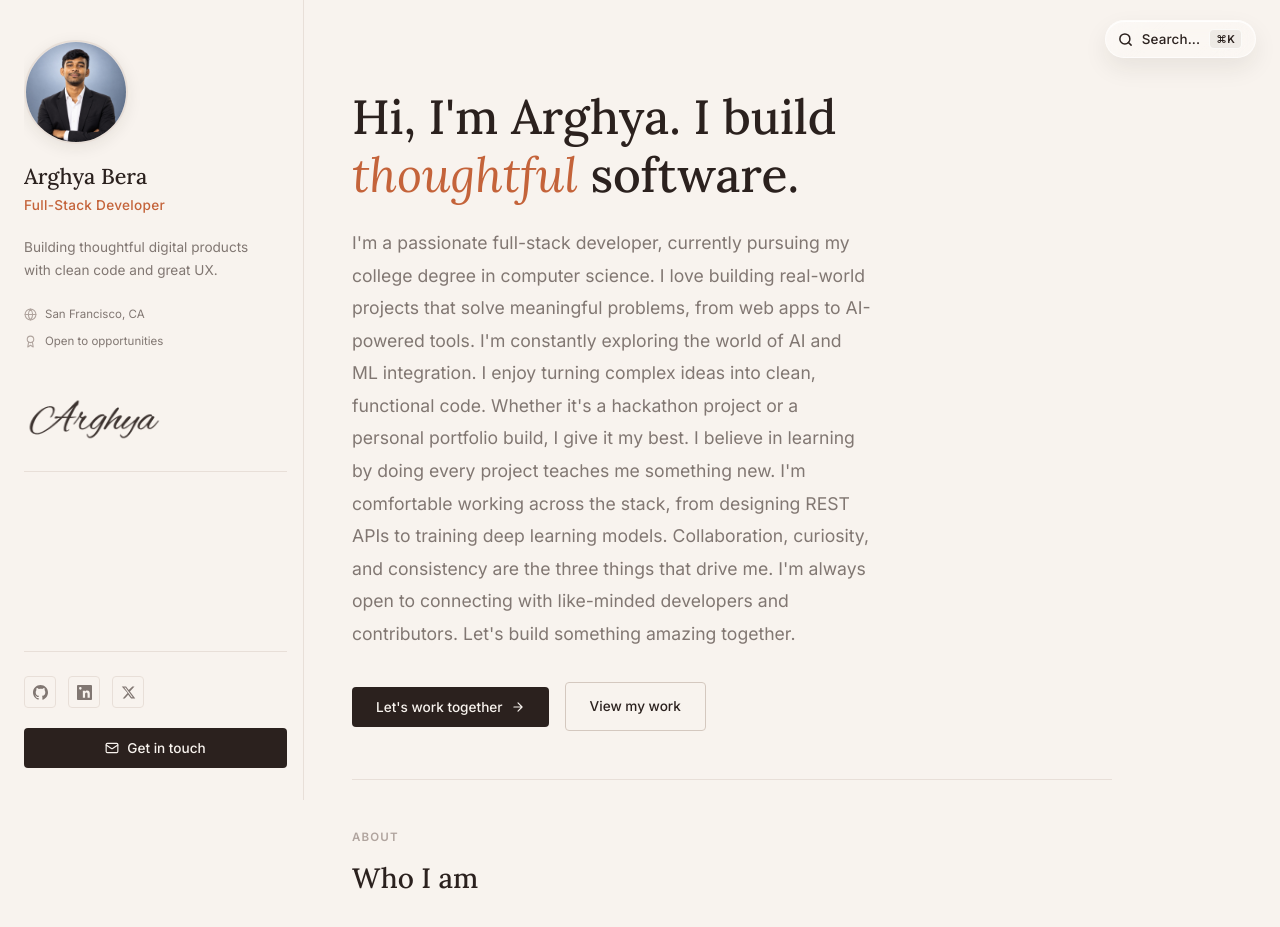
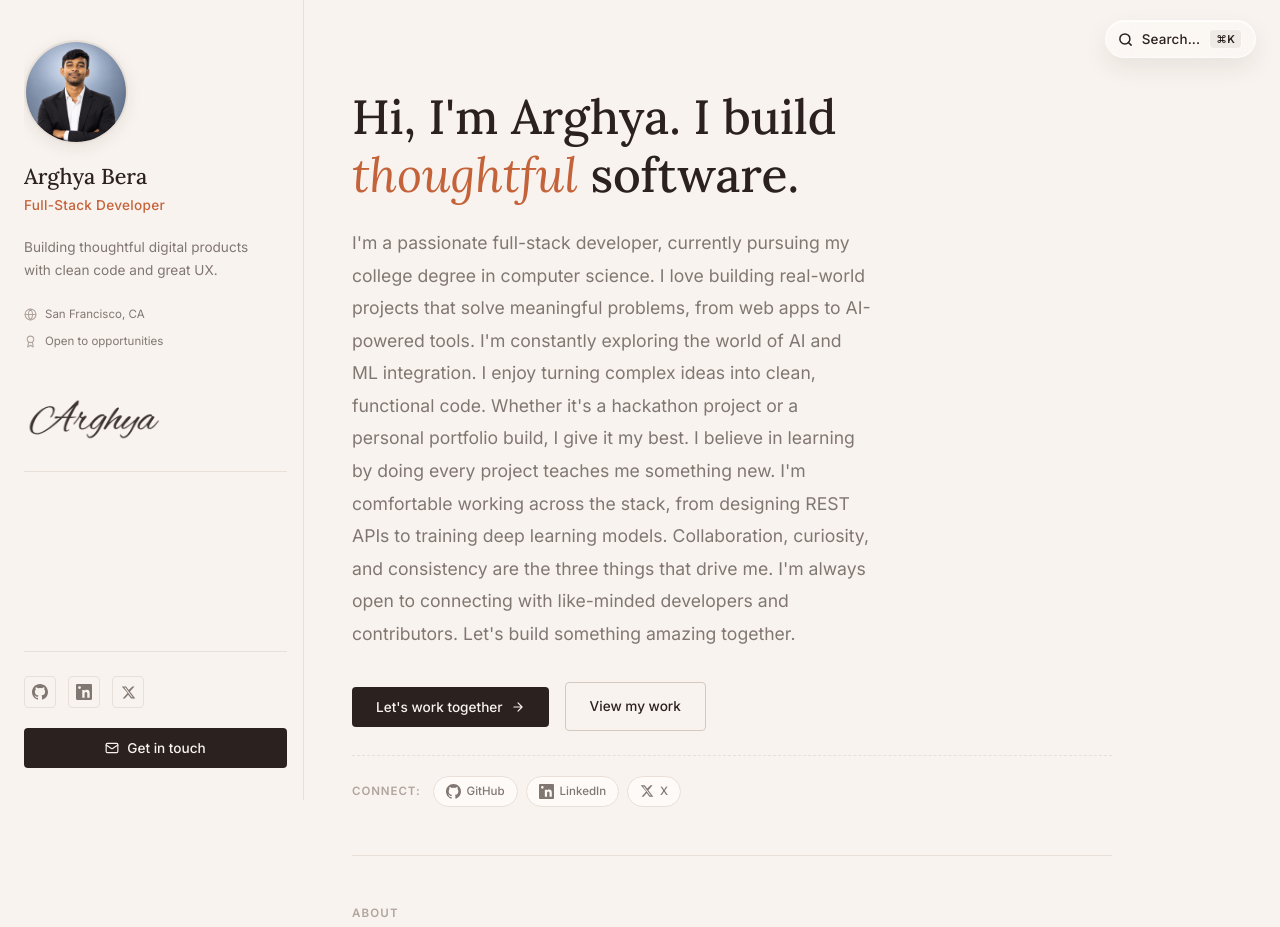
Before and after one commit to arghyabera007-hue/resume.me, a React (Vite) app: page / in a window 1280 px wide. Shown: the top 927 px of the page. Built offline with nearby package versions, Linux system fonts and the light colour scheme.

Commit message:
Add GitHub, LinkedIn, and X social profile links and icons across sidebar, hero, and contact

```diff
--- a/src/components/Contact.jsx
+++ b/src/components/Contact.jsx
@@ -1,5 +1,6 @@
 import { useState } from 'react';
 import { profile } from '../data/portfolio';
+import { IconGithub, IconLinkedin, IconX } from './SocialIcons';
 
 function validate(fields) {
   const errors = {};
@@ -154,6 +155,42 @@ export default function Contact() {
           {status === 'sending' ? 'Opening mail…' : 'Send message'}
         </button>
       </form>
+
+      <div className="contact__social">
+        <p className="contact__social-label">Connect directly via</p>
+        <div className="contact__social-links" aria-label="Social media profiles">
+          <a
+            href={profile.social.github}
+            target="_blank"
+            rel="noopener noreferrer"
+            className="contact__social-btn"
+            aria-label="GitHub profile"
+          >
+            <IconGithub size={16} />
+            <span>GitHub</span>
+          </a>
+          <a
+            href={profile.social.linkedin}
+            target="_blank"
+            rel="noopener noreferrer"
+            className="contact__social-btn"
+            aria-label="LinkedIn profile"
+          >
+            <IconLinkedin size={16} />
+            <span>LinkedIn</span>
+          </a>
+          <a
+            href={profile.social.x || profile.social.twitter}
+            target="_blank"
+            rel="noopener noreferrer"
+            className="contact__social-btn"
+            aria-label="X (Twitter) profile"
+          >
+            <IconX size={15} />
+            <span>X (Twitter)</span>
+          </a>
+        </div>
+      </div>
     </section>
   );
 }
--- a/src/components/Hero.jsx
+++ b/src/components/Hero.jsx
@@ -1,4 +1,5 @@
 import { profile } from '../data/portfolio';
+import { IconGithub, IconLinkedin, IconX } from './SocialIcons';
 
 function IconArrow() {
   return (
@@ -50,6 +51,45 @@ export default function Hero() {
           View my work
         </a>
       </div>
+
+      <div className="hero__social" aria-label="Social profiles">
+        <span className="hero__social-label">Connect:</span>
+        <div className="hero__social-links">
+          <a
+            href={profile.social.github}
+            target="_blank"
+            rel="noopener noreferrer"
+            className="hero__social-link"
+            aria-label="GitHub profile"
+            title="GitHub"
+          >
+            <IconGithub size={15} />
+            <span>GitHub</span>
+          </a>
+          <a
+            href={profile.social.linkedin}
+            target="_blank"
+            rel="noopener noreferrer"
+            className="hero__social-link"
+            aria-label="LinkedIn profile"
+            title="LinkedIn"
+          >
+            <IconLinkedin size={15} />
+            <span>LinkedIn</span>
+          </a>
+          <a
+            href={profile.social.x || profile.social.twitter}
+            target="_blank"
+            rel="noopener noreferrer"
+            className="hero__social-link"
+            aria-label="X (Twitter) profile"
+            title="X (Twitter)"
+          >
+            <IconX size={14} />
+            <span>X</span>
+          </a>
+        </div>
+      </div>
     </section>
   );
 }
--- a/src/components/Sidebar.jsx
+++ b/src/components/Sidebar.jsx
@@ -1,5 +1,6 @@
 import { useEffect } from 'react';
 import { profile } from '../data/portfolio';
+import { IconGithub, IconLinkedin, IconX } from './SocialIcons';
 
 function IconGlobe() {
   return (
@@ -18,29 +19,7 @@ function IconBadge() {
   );
 }
 
-function IconGithub() {
-  return (
-    <svg width="15" height="15" viewBox="0 0 24 24" fill="currentColor">
-      <path d="M12 0C5.37 0 0 5.37 0 12c0 5.3 3.44 9.8 8.21 11.39.6.11.82-.26.82-.58v-2.03c-3.34.73-4.04-1.61-4.04-1.61-.54-1.38-1.33-1.75-1.33-1.75-1.09-.74.08-.73.08-.73 1.2.08 1.84 1.24 1.84 1.24 1.07 1.83 2.8 1.3 3.49 1 .11-.77.42-1.3.76-1.6-2.67-.3-5.47-1.33-5.47-5.93 0-1.31.47-2.38 1.24-3.22-.13-.3-.54-1.52.12-3.18 0 0 1.01-.32 3.3 1.23a11.5 11.5 0 0 1 3-.4c1.02.01 2.04.14 3 .4 2.28-1.55 3.3-1.23 3.3-1.23.66 1.66.24 2.88.12 3.18.77.84 1.24 1.91 1.24 3.22 0 4.61-2.81 5.63-5.48 5.93.43.37.81 1.1.81 2.22v3.29c0 .32.21.7.82.58C20.56 21.8 24 17.3 24 12 24 5.37 18.63 0 12 0z"/>
-    </svg>
-  );
-}
 
-function IconLinkedin() {
-  return (
-    <svg width="15" height="15" viewBox="0 0 24 24" fill="currentColor">
-      <path d="M20.45 20.45h-3.55v-5.57c0-1.33-.03-3.04-1.85-3.04-1.85 0-2.13 1.45-2.13 2.94v5.67H9.37V9h3.41v1.56h.05c.48-.9 1.64-1.85 3.37-1.85 3.6 0 4.27 2.37 4.27 5.46v6.28zM5.34 7.43a2.06 2.06 0 1 1 0-4.12 2.06 2.06 0 0 1 0 4.12zM3.56 20.45h3.55V9H3.56v11.45zM22.23 0H1.77C.79 0 0 .77 0 1.72v20.56C0 23.23.79 24 1.77 24h20.46c.98 0 1.77-.77 1.77-1.72V1.72C24 .77 23.21 0 22.23 0z"/>
-    </svg>
-  );
-}
-
-function IconTwitter() {
-  return (
-    <svg width="15" height="15" viewBox="0 0 24 24" fill="currentColor">
-      <path d="M18.244 2.25h3.308l-7.227 8.26 8.502 11.24H16.17l-4.714-6.231-5.401 6.231H2.746l7.73-8.835L1.254 2.25H8.08l4.258 5.63L18.244 2.25zm-1.161 17.52h1.833L7.084 4.126H5.117L17.083 19.77z"/>
-    </svg>
-  );
-}
 
 function IconMail() {
   return (
@@ -112,8 +91,9 @@ export default function Sidebar({ isOpen, onClose }) {
             rel="noopener noreferrer"
             className="sidebar__social-link"
             aria-label="GitHub profile"
+            title="GitHub"
           >
-            <IconGithub />
+            <IconGithub size={16} />
           </a>
           <a
             href={profile.social.linkedin}
@@ -121,17 +101,19 @@ export default function Sidebar({ isOpen, onClose }) {
             rel="noopener noreferrer"
             className="sidebar__social-link"
             aria-label="LinkedIn profile"
+            title="LinkedIn"
           >
-            <IconLinkedin />
+            <IconLinkedin size={16} />
           </a>
           <a
-            href={profile.social.twitter}
+            href={profile.social.x || profile.social.twitter}
             target="_blank"
             rel="noopener noreferrer"
             className="sidebar__social-link"
-            aria-label="Twitter profile"
+            aria-label="X (Twitter) profile"
+            title="X (Twitter)"
           >
-            <IconTwitter />
+            <IconX size={15} />
           </a>
         </div>
         <button
--- /dev/null
+++ b/src/components/SocialIcons.jsx
@@ -0,0 +1,23 @@
+export function IconGithub({ size = 16 }) {
+  return (
+    <svg width={size} height={size} viewBox="0 0 24 24" fill="currentColor" aria-hidden="true">
+      <path d="M12 0C5.37 0 0 5.37 0 12c0 5.3 3.44 9.8 8.21 11.39.6.11.82-.26.82-.58v-2.03c-3.34.73-4.04-1.61-4.04-1.61-.54-1.38-1.33-1.75-1.33-1.75-1.09-.74.08-.73.08-.73 1.2.08 1.84 1.24 1.84 1.24 1.07 1.83 2.8 1.3 3.49 1 .11-.77.42-1.3.76-1.6-2.67-.3-5.47-1.33-5.47-5.93 0-1.31.47-2.38 1.24-3.22-.13-.3-.54-1.52.12-3.18 0 0 1.01-.32 3.3 1.23a11.5 11.5 0 0 1 3-.4c1.02.01 2.04.14 3 .4 2.28-1.55 3.3-1.23 3.3-1.23.66 1.66.24 2.88.12 3.18.77.84 1.24 1.91 1.24 3.22 0 4.61-2.81 5.63-5.48 5.93.43.37.81 1.1.81 2.22v3.29c0 .32.21.7.82.58C20.56 21.8 24 17.3 24 12 24 5.37 18.63 0 12 0z"/>
+    </svg>
+  );
+}
+
+export function IconLinkedin({ size = 16 }) {
+  return (
+    <svg width={size} height={size} viewBox="0 0 24 24" fill="currentColor" aria-hidden="true">
+      <path d="M20.45 20.45h-3.55v-5.57c0-1.33-.03-3.04-1.85-3.04-1.85 0-2.13 1.45-2.13 2.94v5.67H9.37V9h3.41v1.56h.05c.48-.9 1.64-1.85 3.37-1.85 3.6 0 4.27 2.37 4.27 5.46v6.28zM5.34 7.43a2.06 2.06 0 1 1 0-4.12 2.06 2.06 0 0 1 0 4.12zM3.56 20.45h3.55V9H3.56v11.45zM22.23 0H1.77C.79 0 0 .77 0 1.72v20.56C0 23.23.79 24 1.77 24h20.46c.98 0 1.77-.77 1.77-1.72V1.72C24 .77 23.21 0 22.23 0z"/>
+    </svg>
+  );
+}
+
+export function IconX({ size = 15 }) {
+  return (
+    <svg width={size} height={size} viewBox="0 0 24 24" fill="currentColor" aria-hidden="true">
+      <path d="M18.244 2.25h3.308l-7.227 8.26 8.502 11.24H16.17l-4.714-6.231-5.401 6.231H2.746l7.73-8.835L1.254 2.25H8.08l4.258 5.63L18.244 2.25zm-1.161 17.52h1.833L7.084 4.126H5.117L17.083 19.77z"/>
+    </svg>
+  );
+}
--- a/src/data/portfolio.js
+++ b/src/data/portfolio.js
@@ -15,8 +15,9 @@ export const profile = {
   ],
   social: {
     github: 'https://github.com/arghyabera007-hue',
-    linkedin: 'https://linkedin.com/',
-    twitter: 'https://twitter.com/',
+    linkedin: 'https://www.linkedin.com/in/arghya-bera-02538a31b',
+    x: 'https://x.com/ArghyaBera007',
+    twitter: 'https://x.com/ArghyaBera007',
   },
 };
 
--- a/src/index.css
+++ b/src/index.css
@@ -351,9 +351,11 @@ ol {
 }
 
 .sidebar__social-link:hover {
-  color: var(--clr-text);
-  border-color: var(--clr-border-dark);
-  background-color: var(--clr-bg-subtle);
+  color: var(--clr-accent-dark);
+  border-color: var(--clr-accent);
+  background-color: #ffffff;
+  transform: translateY(-2px);
+  box-shadow: 0 4px 12px rgba(196, 99, 58, 0.14);
 }
 
 .btn-contact {
@@ -514,6 +516,53 @@ ol {
 .btn-secondary:hover {
   border-color: var(--clr-text);
   background-color: var(--clr-bg-subtle);
+}
+
+.hero__social {
+  display: flex;
+  align-items: center;
+  flex-wrap: wrap;
+  gap: var(--sp-3);
+  margin-top: var(--sp-6);
+  padding-top: var(--sp-5);
+  border-top: 1px dashed var(--clr-border);
+}
+
+.hero__social-label {
+  font-size: var(--fs-xs);
+  font-weight: var(--fw-semi);
+  letter-spacing: 0.08em;
+  text-transform: uppercase;
+  color: var(--clr-text-faint);
+}
+
+.hero__social-links {
+  display: flex;
+  align-items: center;
+  gap: var(--sp-2);
+}
+
+.hero__social-link {
+  display: inline-flex;
+  align-items: center;
+  gap: 6px;
+  padding: 5px 12px;
+  font-size: var(--fs-xs);
+  font-weight: var(--fw-medium);
+  color: var(--clr-text-muted);
+  background-color: var(--clr-surface);
+  border: 1px solid var(--clr-border);
+  border-radius: var(--radius-full);
+  transition: all var(--t-fast);
+  text-decoration: none;
+}
+
+.hero__social-link:hover {
+  color: var(--clr-text);
+  border-color: var(--clr-accent);
+  background-color: #ffffff;
+  transform: translateY(-2px);
+  box-shadow: 0 4px 12px rgba(196, 99, 58, 0.12);
 }
 
 /* ── About ───────────────────────────────────────────────────────────────────── */
@@ -964,6 +1013,52 @@ ol {
   cursor: not-allowed;
 }
 
+.contact__social {
+  margin-top: var(--sp-8);
+  padding-top: var(--sp-6);
+  border-top: 1px solid var(--clr-border);
+  max-width: min(520px, 100%);
+}
+
+.contact__social-label {
+  font-size: var(--fs-xs);
+  font-weight: var(--fw-semi);
+  letter-spacing: 0.08em;
+  text-transform: uppercase;
+  color: var(--clr-text-faint);
+  margin-bottom: var(--sp-3);
+}
+
+.contact__social-links {
+  display: flex;
+  flex-wrap: wrap;
+  gap: var(--sp-3);
+}
+
+.contact__social-btn {
+  display: inline-flex;
+  align-items: center;
+  gap: var(--sp-2);
+  padding: var(--sp-2) var(--sp-4);
+  font-size: var(--fs-sm);
+  font-weight: var(--fw-medium);
+  color: var(--clr-text);
+  background-color: var(--clr-surface);
+  border: 1px solid var(--clr-border);
+  border-radius: var(--radius-md);
+  box-shadow: var(--shadow-xs);
+  transition: all var(--t-fast);
+  text-decoration: none;
+}
+
+.contact__social-btn:hover {
+  border-color: var(--clr-accent);
+  color: var(--clr-accent-dark);
+  background-color: #ffffff;
+  transform: translateY(-2px);
+  box-shadow: 0 6px 16px rgba(196, 99, 58, 0.12);
+}
+
 /* ── Wave Footer ─────────────────────────────────────────────────────────────── */
 .wave-footer {
   /* Break out of main-content's max-width so waves span full viewport */
```
